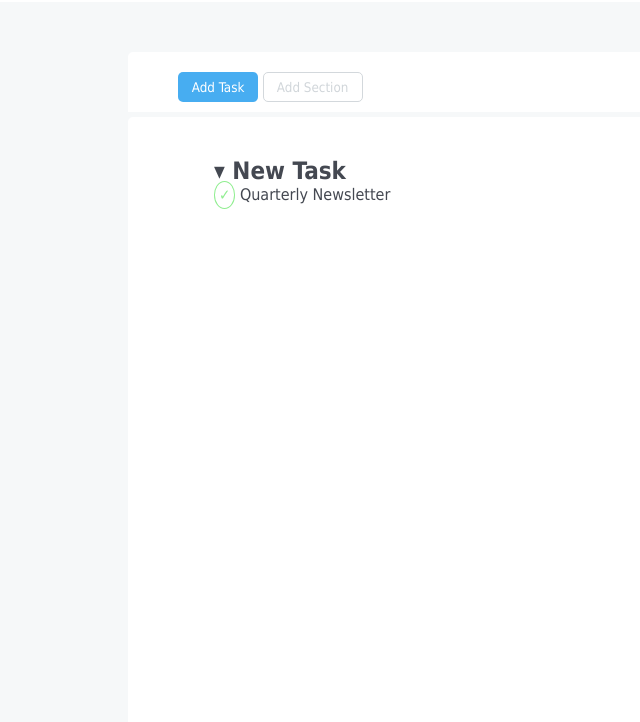
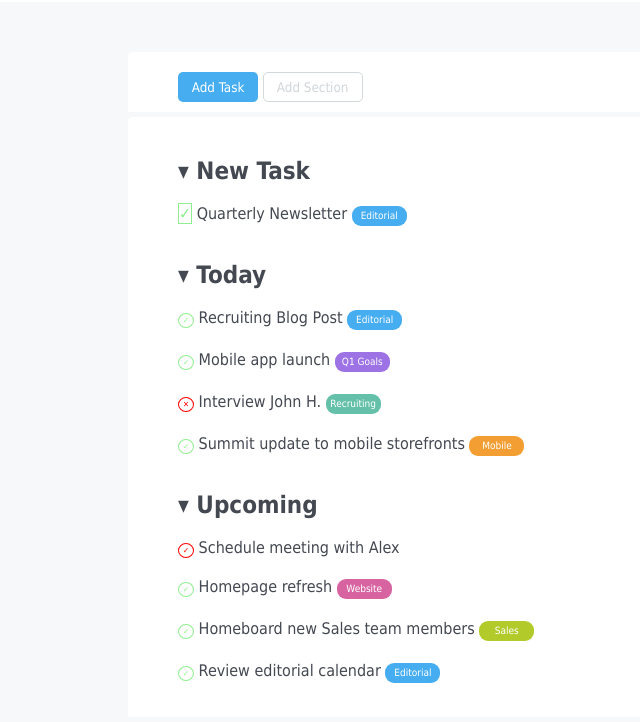
Before and after one commit to touros91/html-css-toboolist, a plain HTML site: page index.html in a window 1280 px wide. Shown: the part 68-790 px from the top of the page, without its empty margins (0-640 px from the left). Drawn offline with Linux system fonts and the light colour scheme.

Commit message:
Aggiunte ultime due sezioni del main

```diff
--- a/css/style.css
+++ b/css/style.css
@@ -78,9 +78,10 @@ main {
     border: 1px solid #D3D8DC;
 }
 
+/* secondo contenitore principale */
 
-.main-container-bottom{
-    height: 800px;
+.main-container-bottom {
+    height: 600px;
     width: 80%;
     background-color: white;
     color: #444851;
@@ -88,21 +89,71 @@ main {
     border-top-left-radius: 5px;
     border-top-right-radius: 5px;
     margin-top: 5px;
-    padding: 40px 0 15px 66px;
+    padding: 40px 0 15px 50px;
 }
 
-li{
+ul {
     list-style: none;
+    margin-bottom: 35px;
 }
 
-.news {
-    padding-left: 20px;
+li {
+    margin-bottom: 20px;
+}
+
+/* stile entities  */
+
+.simbolo {
+    border-radius: 50%;
+    padding: 2px 4px;
+    font-size: 8px;
 }
 
 .spunta {
     color: lightgreen;
     border: 1px solid lightgreen;
-    border-radius: 75%;
+}
+
+.cross-mark {
+    color: red;
+    border: 1px solid red;
+}
+
+/* stile etichette  */
+
+.etichette {
+    font-size: 10px;
+    color: white;
+    width: 55px;
+    height: 20px;
+    border-radius: 9px;
+    display: inline-block;
     padding: 4px;
-    font-size: 15px;
+    text-align: center;
 }
+
+/* colori etichette  */
+
+.editorial {
+    background-color: #47ADF1;
+}
+
+.goals {
+    background-color: #9C72E4;
+}
+
+.recruiting {
+    background-color: #64C0A9;
+}
+
+.mobile {
+    background-color: #F29E33;
+}
+
+.website {
+    background-color: #D863A1;
+}
+
+.sales {
+    background-color: #B2CA2A;
+}
--- a/index.html
+++ b/index.html
@@ -24,6 +24,8 @@
 
     <main>
         <div class="main-container-top">
+
+            <!-- prima sezione  -->
             <section>
                 <button id="bottone-task" class="bottone-stile">Add Task</button>
                 <button id="bottone-section" class="bottone-stile">Add Section</button>
@@ -32,17 +34,34 @@
 
 
         <div class="main-container-bottom">
+
+            <!-- seconda sezione  -->
             <section>
-                <div class="news">
-                    <ul><h2><span>&#9662;</span> New Task</h2>
-                        <li><span class="spunta">&#10003;</span> Quarterly Newsletter</li>
-                    </ul>
-                </div>
+                <ul><h2><span>&#9662;</span> New Task</h2><br>
+                    <li><span class="spunta">&#10003;</span> Quarterly Newsletter <span class="etichette editorial">Editorial</span></li>
+                </ul>
+            </section>
+
+            <!-- terza sezione  -->
+            <section>
+                <ul><h2><span>&#9662;</span> Today</h2><br>
+                    <li><span class="simbolo spunta">&#10003;</span> Recruiting Blog Post <span class="etichette editorial">Editorial</span></li>
+                    <li><span class="simbolo spunta">&#10003;</span> Mobile app launch <span class="etichette goals">Q1 Goals</span></li>
+                    <li><span class="simbolo cross-mark">&#x2715;</span> Interview John H. <span class="etichette recruiting">Recruiting</span></li>
+                    <li><span class="simbolo spunta">&#10003;</span> Summit update to mobile storefronts <span class="etichette mobile">Mobile</span></li>
+                </ul>
+            </section>
+
+            <!-- quarta ed ultima sezione  -->
+            <section>
+                <ul><h2><span>&#9662;</span> Upcoming</h2><br>
+                    <li><span class="simbolo cross-mark">&#10003;</span> Schedule meeting with Alex</li>
+                    <li><span class="simbolo spunta">&#10003;</span> Homepage refresh <span class="etichette website">Website</span></li>
+                    <li><span class="simbolo spunta">&#10003;</span> Homeboard new Sales team members <span class="etichette sales">Sales</span></li>
+                    <li><span class="simbolo spunta">&#10003;</span> Review editorial calendar <span class="etichette editorial">Editorial</span></li>
+                </ul>
             </section>
         </div>
-
-
     </main>
-
 </body>
 </html>
```
